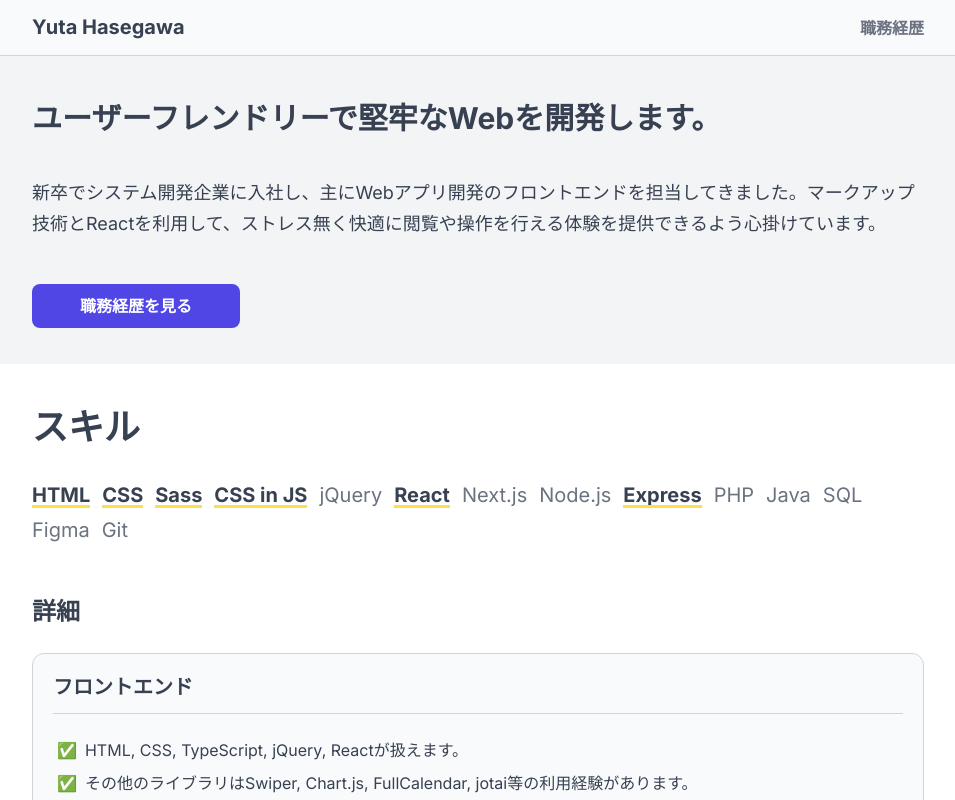
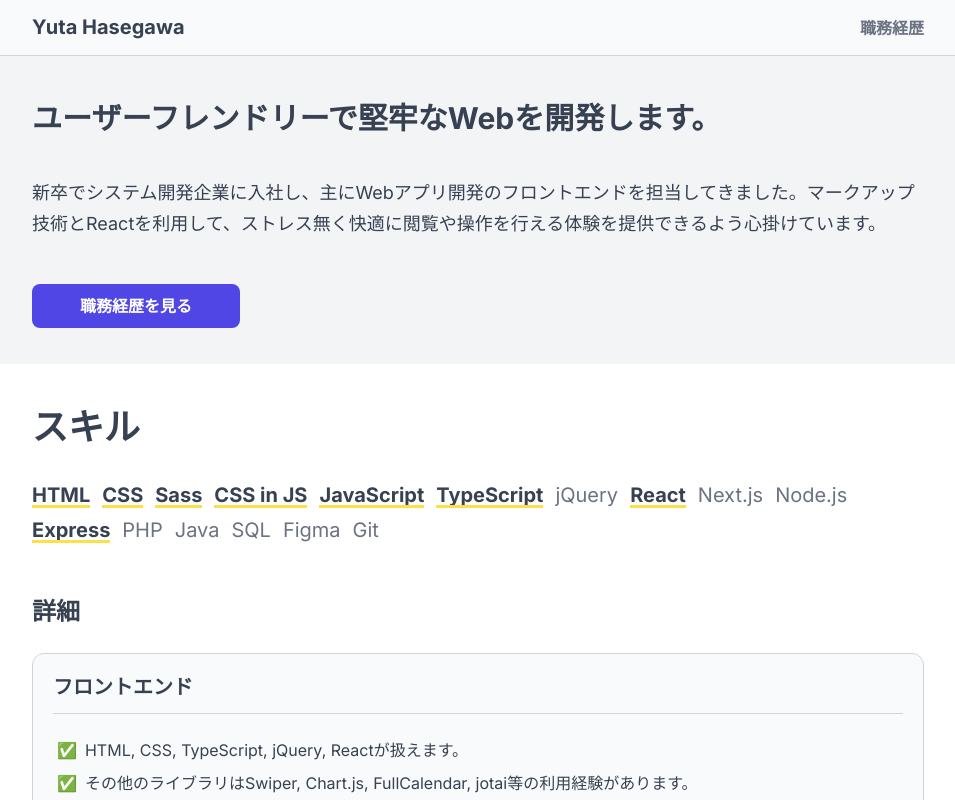
Before and after one commit to yha-1228/portfolio, a Next.js app: page / in a window 1280 px wide. Shown: the top 800 px of the page, without its empty margins (162-1117 px from the left). Built offline with nearby package versions, Linux system fonts and the light colour scheme.

Commit message:
fix(skills): JSとTSが抜けていたので追加

```diff
--- a/src/components/skills.tsx
+++ b/src/components/skills.tsx
@@ -8,6 +8,8 @@ const skillWords = [
   { label: 'CSS', specialty: true },
   { label: 'Sass', specialty: true },
   { label: 'CSS in JS', specialty: true },
+  { label: 'JavaScript', specialty: true },
+  { label: 'TypeScript', specialty: true },
   { label: 'jQuery' },
   { label: 'React', specialty: true },
   { label: 'Next.js' },
```
